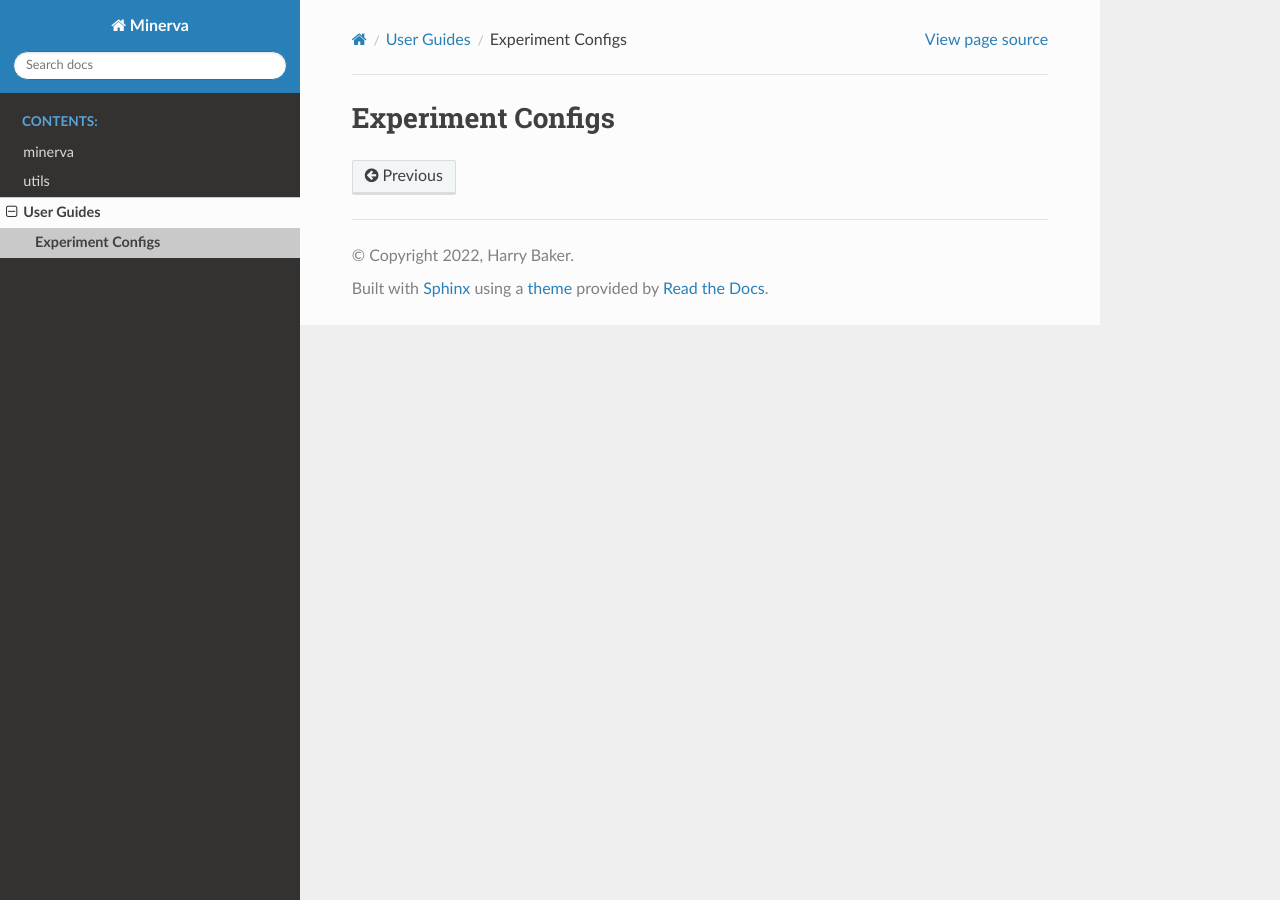
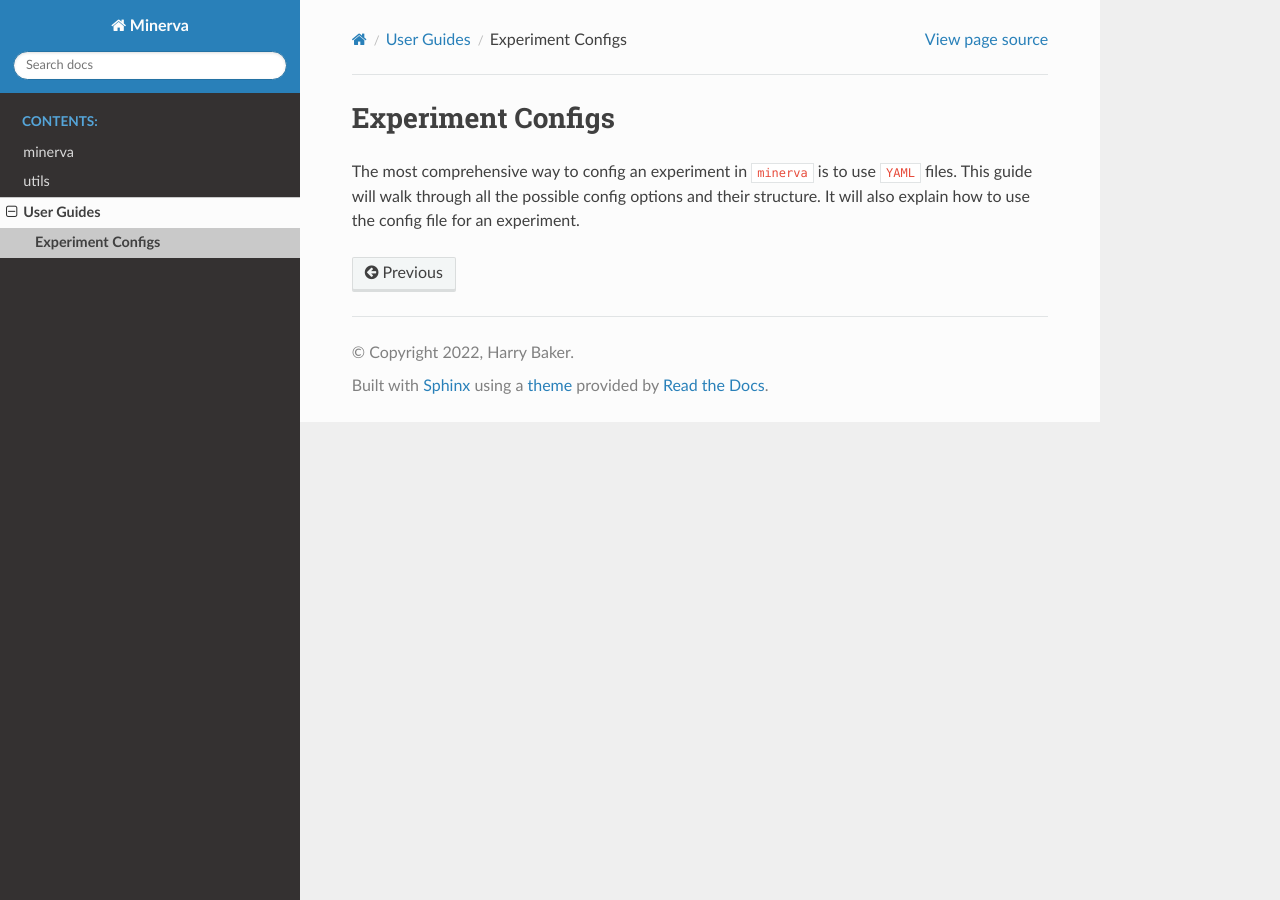
Before and after one commit to Pale-Blue-Dot-97/Minerva, a Sphinx documentation site: the page built from docs/source/guides/exp_config.rst, in a window 1280 px wide. Built offline with Sphinx 7.4.7 and the Read the Docs theme 2.0.0, drawn with Linux system fonts in a browser that asks for light colours.

Commit message:
Added summary

```diff
--- a/docs/source/guides/exp_config.rst
+++ b/docs/source/guides/exp_config.rst
@@ -1,2 +1,6 @@
 Experiment Configs
 ==================
+
+The most comprehensive way to config an experiment in ``minerva`` is to use ``YAML`` files.
+This guide will walk through all the possible config options and their structure.
+It will also explain how to use the config file for an experiment.
```
